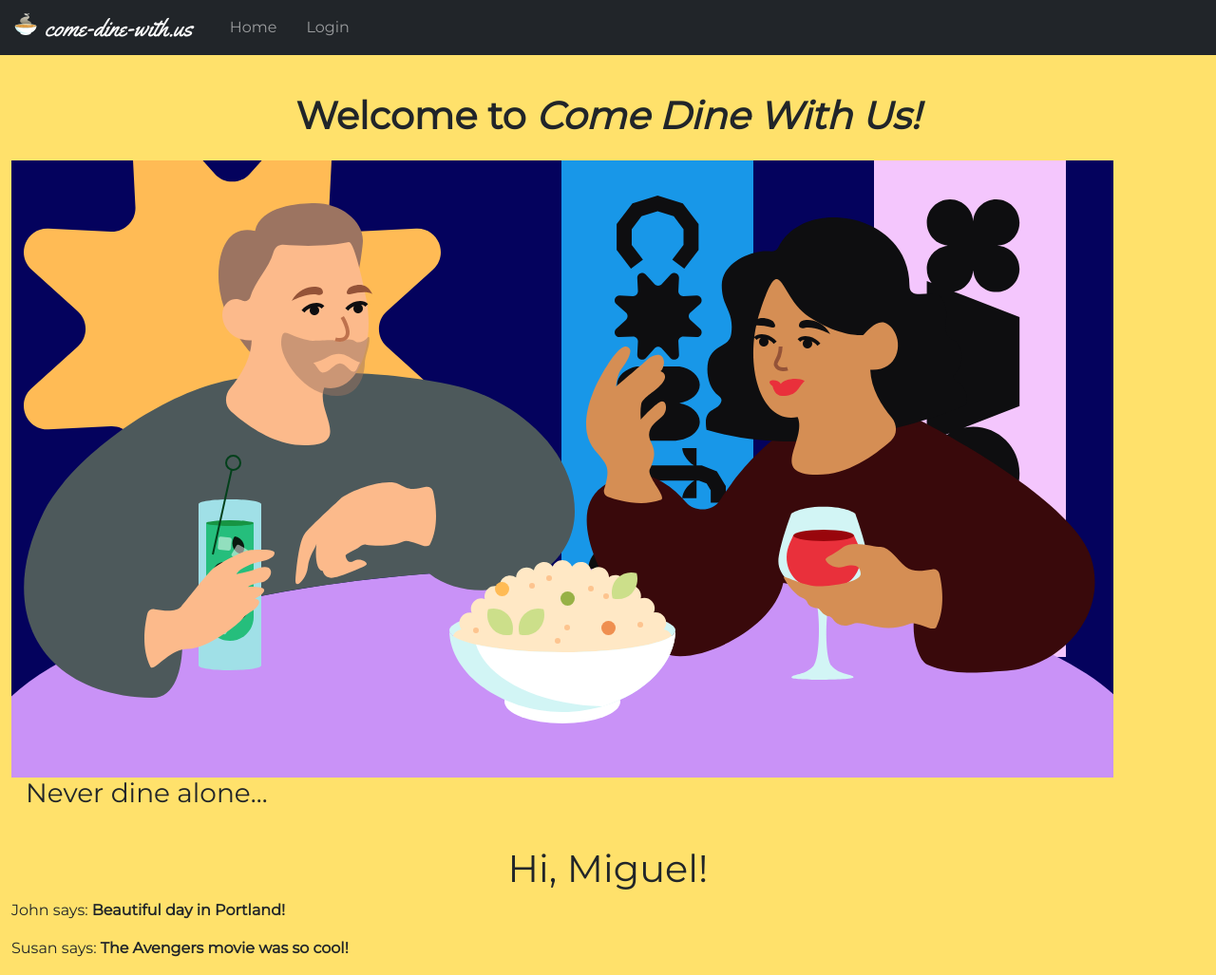
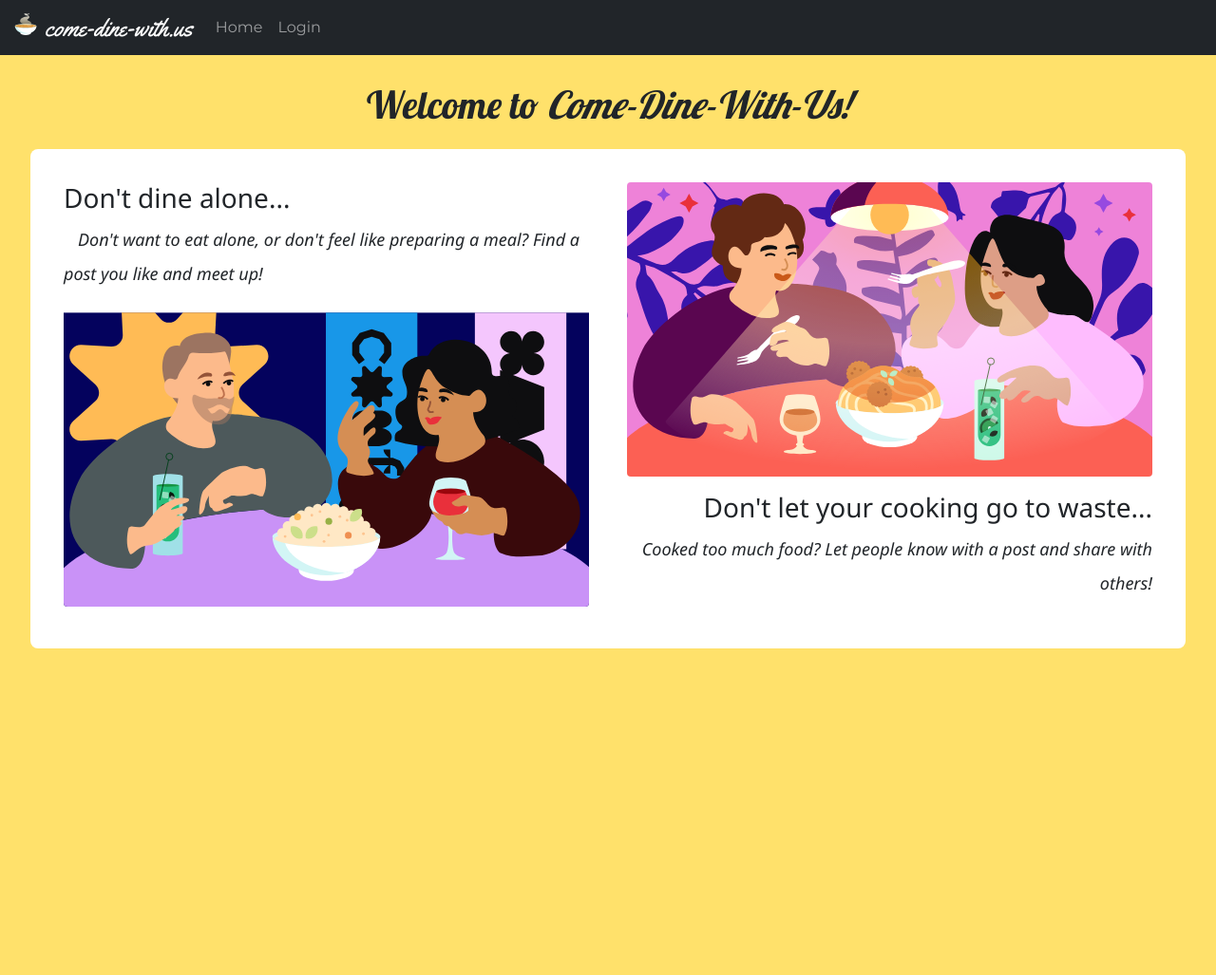
Before and after one commit to cw118/come-dine-with.us, a Flask app: page / in a window 1280 px wide. Shown: the whole page at 95% size. After the commit the page ends 683 px from the top, so only its background shows below. Run offline with Flask 2, Linux system fonts and the light colour scheme.

Commit message:
Basic reorganization of UI

```diff
--- a/static/styles.css
+++ b/static/styles.css
@@ -24,11 +24,27 @@ body {
 }
 
 .container-custom {
-    padding: 30px 15px;
+    padding: 15px 20px;
+    font-family: Segoe UI, sans-serif;
 }
 
-ul, ul li {
-    padding-left: 15px;
+.home-bubble {
+    border-radius: 8px;
+    background: #FFF;
+    padding: 15px;
+    display: grid;
+    grid-template-columns: 1fr 1fr;
+}
+
+.home-bubble div {
+    padding: 20px;
+}
+
+.home-bubble p {
+    font-size: 18px;
+    font-style: italic;
+    line-height: 2;
+    text-indent: 15px;
 }
 
 .form-wrapper {
@@ -69,3 +85,7 @@ ul, ul li {
 h1 {
     text-align: center;
 }
+
+.lobster {
+    font-family: Lobster, Helvetica;
+}
--- a/templates/base.html
+++ b/templates/base.html
@@ -24,6 +24,7 @@
         <link rel="stylesheet" href="https://fonts.googleapis.com/css2?family=Yellowtail&display=swap">
         <link rel="stylesheet" href="https://fonts.googleapis.com/css?family=Montserrat">
         <link rel="stylesheet" href="https://fonts.googleapis.com/css?family=Inter">
+        <link rel="stylesheet" href="https://fonts.googleapis.com/css?family=Lobster">
 
         {% if title %}
         <title>{{ title }} | Dine With Us</title>
@@ -32,7 +33,7 @@
         {% endif %}
     </head>
     <body>
-        <nav class="navbar navbar-dark bg-dark navbar-expand-lg mb-3">
+        <nav class="navbar navbar-dark bg-dark navbar-expand-lg mb-1">
             <div class="container-fluid">
                 <span class="navbar-brand mb-0 h1" id="brand"><img class="d-inline-block align-text-top" alt="soup logo" width="30" height="24" src="{{url_for('static', filename='soup.svg')}}" />&nbsp;come-dine-with.us</span>
                 <button class="navbar-toggler" type="button" data-bs-toggle="collapse" data-bs-target="#navbarNav"
--- a/templates/index.html
+++ b/templates/index.html
@@ -1,17 +1,30 @@
 {% extends "base.html" %}
 
 {% block content %}
-    <h1><strong>Welcome to <em>Come Dine With Us!</em></strong></h1>
+    <h1 class="lobster">Welcome to <em>Come-Dine-With-Us!</em></h1>
     <div>
-        <img class="float-start img-fluid" alt="Two people dining together" src="{{url_for('static', filename='home-hero.svg')}}" />
         <div class="container-custom">
-            <h3>Never dine alone...</h3>
+            <div class="home-bubble">
+                <div class="text-start">
+                    <h3>Don't dine alone...</h3>
+                    <p>Don't want to eat alone, or don't feel like preparing a meal? Find a post you like and meet up!</p>
+                    <img class="rounded img-fluid" alt="Two people dining together"
+                        src="{{url_for('static', filename='home-hero.svg')}}" />
+                </div>
+                <div class="text-end">
+                    <img class="rounded img-fluid mb-3" alt="Two people having spaghetti"
+                        src="{{url_for('static', filename='dine-out-hero_2.svg')}}" />
+                    <h3>Don't let your cooking go to waste...</h3>
+                    <p>Cooked too much food? Let people know with a post and share with others!</p>
+                </div>
+
+            </div>
         </div>
     </div>
-    <h1>Hi, {{ user.username }}!</h1>
+    <!-- <h1>Hi, {{ user.username }}!</h1>
     {% for post in posts %}
     <div class="user-post">
         <p>{{ post.author.username }} says: <b>{{ post.body }}</b></p>
     </div>
-    {% endfor %}
+    {% endfor %} -->
 {% endblock %}
--- a/templates/login.html
+++ b/templates/login.html
@@ -1,7 +1,7 @@
 {% extends "base.html" %}
 
 {% block content %}
-    <div class="center-container">
+    <div class="center-container mt-3">
     <div class="form-wrapper">
         <div class="form-container">
             <h1 class="form">Sign In</h1><br>
--- a/templates/signup.html
+++ b/templates/signup.html
@@ -1,7 +1,7 @@
 {% extends "base.html" %}
 
 {% block content %}
-    <div class="center-container">
+    <div class="center-container mt-3">
         <div class="form-wrapper">
             <div class="form-container">
                 <h1 class="form">Sign Up</h1><br>
@@ -37,6 +37,9 @@
                     </p>
                     <p>{{ form.submit() }}</p>
                 </form>
+                <div class="form-text">
+                    Already have an account? <a href="/login">Login here</a>.
+                </div>
             </div>
         </div>
     </div>
```
Also changed, not shown: static/dine-out-hero_1.svg (added), static/dine-out-hero_2.svg (added).
